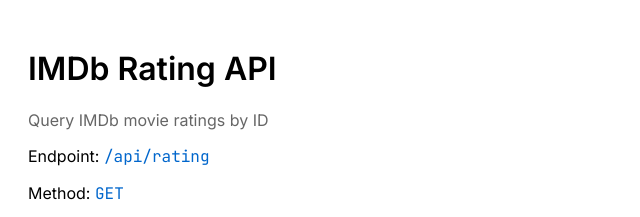
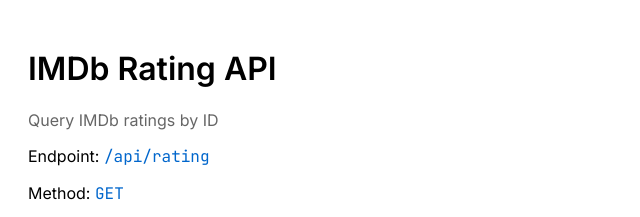
Before and after one commit to wes383/imdb-ratings, a website: page index.html in a window 1280 px wide. Shown: the top 217 px of the page, 0-640 px from the left. Drawn offline with Linux system fonts and the light colour scheme.

```diff
--- a/index.html
+++ b/index.html
@@ -31,7 +31,7 @@
 </head>
 <body>
     <h1>IMDb Rating API</h1>
-    <p class="subtitle">Query IMDb movie ratings by ID</p>
+    <p class="subtitle">Query IMDb ratings by ID</p>
     <p>Endpoint: <code>/api/rating</code></p>
     <p>Method: <code>GET</code></p>
     <p>Parameter: <code>imdbId</code> - IMDb ID (tt + 7-8 digits)</p>
```
